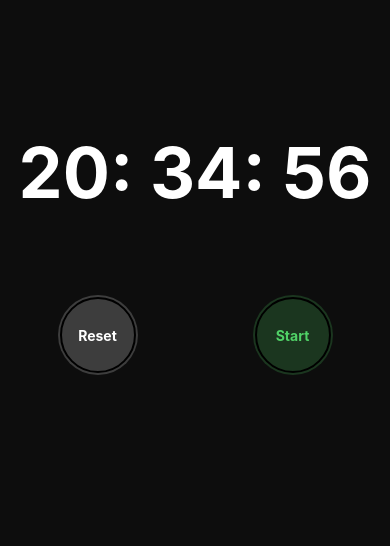
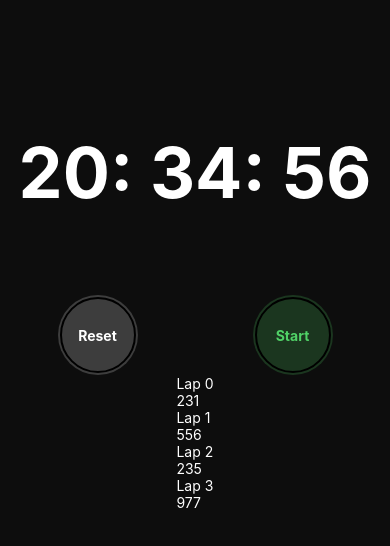
Before and after one commit to python-benedict/React-Native-Advanced-StopWatch, a React Native app: screen / in a window 390 px wide. Shown: the top 546 px of the page. Built offline with nearby package versions, Linux system fonts and the light colour scheme.

Commit message:
made changes to the lap

```diff
--- a/App.js
+++ b/App.js
@@ -37,9 +37,9 @@ function ButtonRow({children}){
 
 function Lap({number, interval}){
   return(
-    <View>
-      <Text>Lap {number}</Text>
-      <Text>{interval}</Text>
+    <View style={styles.lap}>
+      <Text style={styles.lapText}>Lap {number}</Text>
+      <Text style={styles.lapText}>{interval}</Text>
     </View>
   )
 }
@@ -47,9 +47,9 @@ function Lap({number, interval}){
 function LapTable({laps}){
   return(
     <ScrollView>
-      {laps.map((lap,index) =>{
+      {laps.map((lap,index) =>(
         <Lap number={index} interval={lap} />
-      })}
+        ))}
     </ScrollView>
   )
 }
@@ -63,6 +63,7 @@ export default class App extends Component {
           <RoundButton title={'Reset'} color='#FFFFFF' background={'#3D3D3D'}/>
           <RoundButton title={'Start'} color='#50D167' background={'#1B361F'}/>
         </ButtonRow>
+        <LapTable laps={DATA.laps} />
       </View>
     );
   }
@@ -104,5 +105,8 @@ const styles = StyleSheet.create({
     alignSelf: 'stretch',
     justifyContent: 'space-around',
     marginTop: 80,
+  },
+  lapText:{
+    color: '#ffffff',
   }
 })
```
